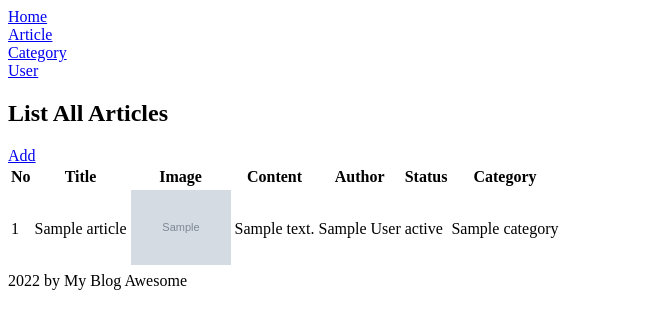
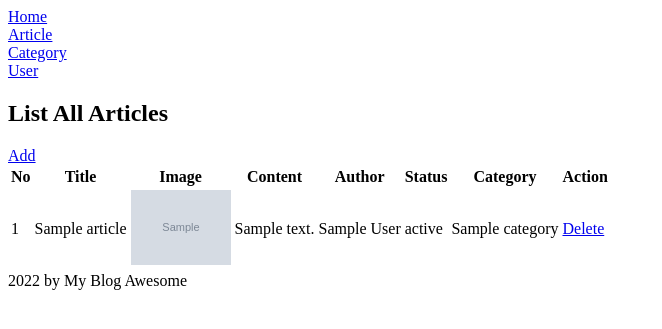
Before and after one commit to hdinjos/blog_awesome, a CodeIgniter 4 app: template app/Views/pages/admin/article/index.php in a window 1280 px wide. Shown: the top 329 px of the page, without its empty margins (0-662 px from the left). Run offline with PHP 8.4 and a stand-in for CodeIgniter, Linux system fonts and the light colour scheme; the template is opened without the code that fills it: most values are stand-ins (such as "Sample title", 1, 10 or a date in 2020); grey boxes marked "Sample" are stand-in pictures; some libraries are stand-ins or nearby versions.

Commit message:
make delete action

```diff
--- a/app/Config/Routes.php
+++ b/app/Config/Routes.php
@@ -37,6 +37,7 @@ $routes->group('admin', function ($routes) {
     $routes->group('articles', function ($routes) {
         $routes->get('', 'Admin\AdminArticle::index');
         $routes->add('create', 'Admin\AdminArticle::create');
+        $routes->add('delete/(:num)', 'Admin\AdminArticle::destroy/$1');
     });
     $routes->get('categories', 'Admin\AdminCategory::index');
     $routes->group('users', function ($routes) {
--- /dev/null
+++ b/app/Views/pages/admin/article/destroy.php
@@ -0,0 +1,6 @@
+<h2>Delete Articles</h2>
+<p>Are you sure to delete it?</p>
+<form method="post" action="">
+  <?= csrf_field() ?>
+  <input type="submit" name="submit" value="delete" />
+</form>
--- a/app/Views/pages/admin/article/index.php
+++ b/app/Views/pages/admin/article/index.php
@@ -11,19 +11,23 @@
     <th>Author</th>
     <th>Status</th>
     <th>Category</th>
+    <th>Action</th>
   </tr>
   <?php $num = 0; ?>
   <?php foreach ($articles as $article) : ?>
     <tr>
       <td><?= $num += 1 ?></td>
-      <td><?= $article->title ?></td>
+      <td><?= esc($article->title) ?></td>
       <td>
-        <img width="100" src="<?= base_url('assets/uploads/image') . '/' . $article->image ?>" alt="article_img" ?>
+        <img width="100" src="<?= base_url('assets/uploads/image') . '/' . esc($article->image) ?>" alt="article_img" ?>
       </td>
-      <td><?= $article->content ?></td>
-      <td><?= $article->author ?></td>
-      <td><?= $article->status ?></td>
-      <td><?= $article->category ?></td>
+      <td><?= esc($article->content) ?></td>
+      <td><?= esc($article->author) ?></td>
+      <td><?= esc($article->status) ?></td>
+      <td><?= esc($article->category) ?></td>
+      <td>
+        <a href="/admin/articles/delete/<?= esc($article->id) ?>">Delete</a>
+      </td>
     </tr>
   <?php endforeach; ?>
 </table>
```
Also changed, not shown: app/Controllers/Admin/AdminArticle.php (+11 -0 lines).
